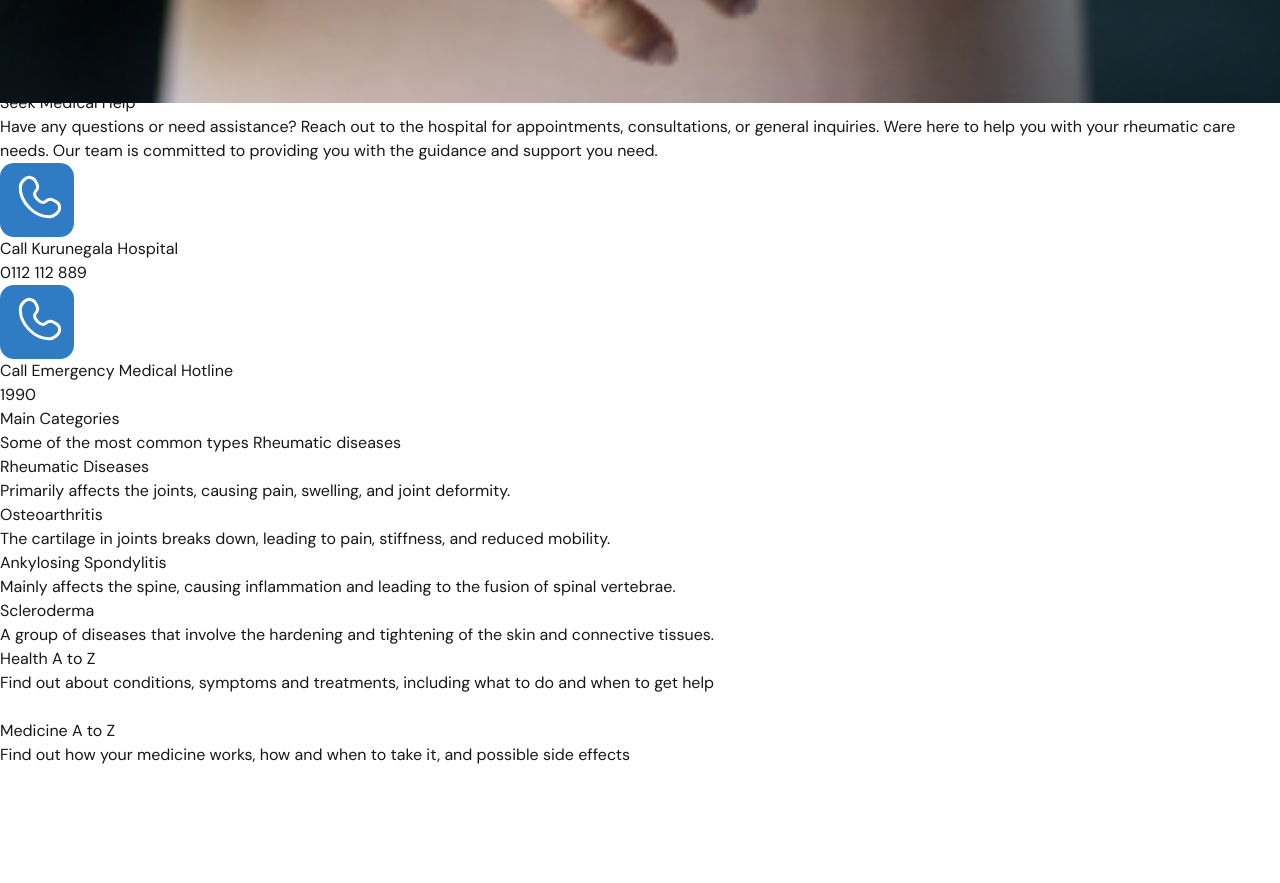
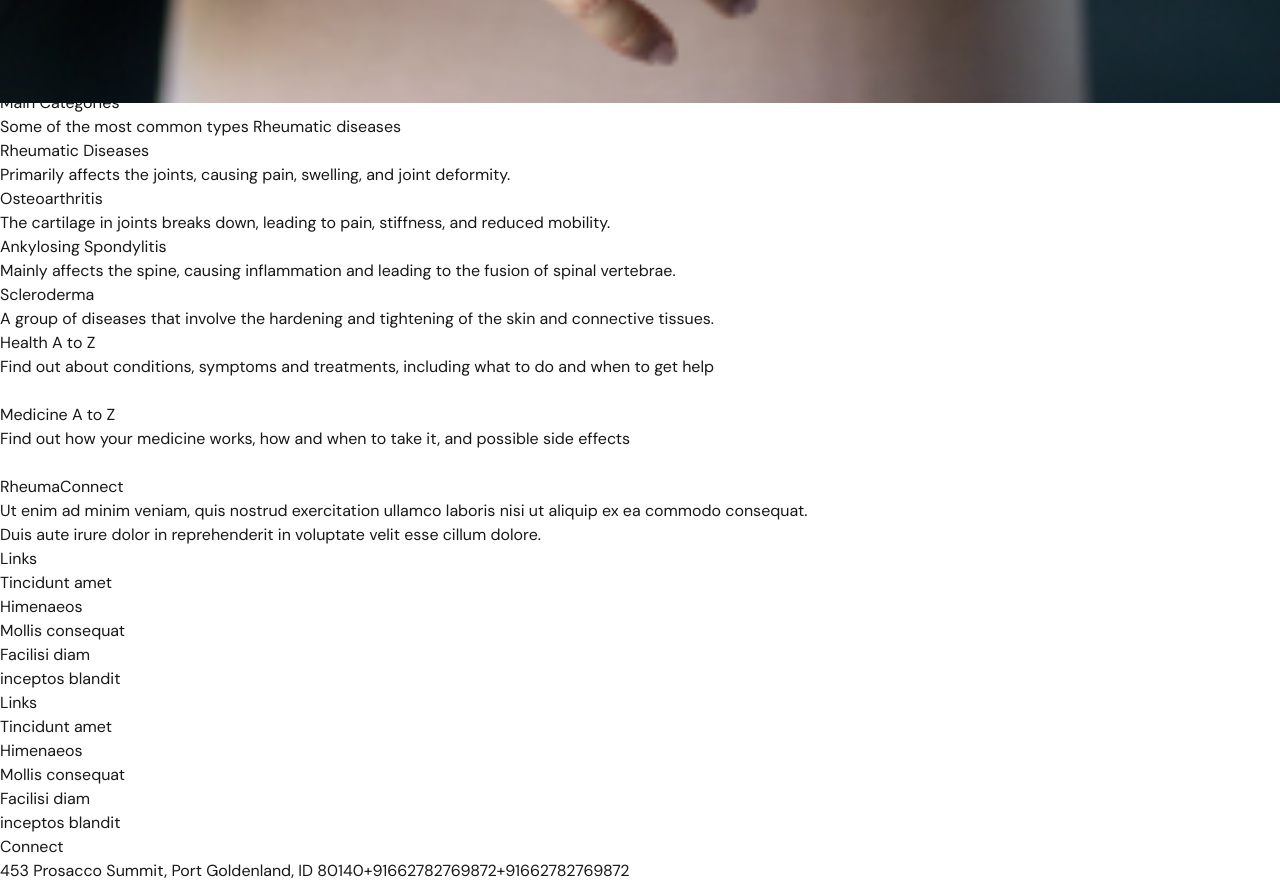
Before and after one commit to sliitsesc/rheumaconnect-fe, a Next.js app: page / in a window 1280 px wide. Shown: the part 697-1580 px from the top of the page. Before the commit the page ends 1488 px from the top, so only its background shows below. Built offline with nearby package versions, Linux system fonts and the light colour scheme.

Commit message:
Contents of footer

```diff
--- /dev/null
+++ b/src/app/components/Footer.jsx
@@ -0,0 +1,38 @@
+import React from "react";
+
+const Footer = () => {
+  return (
+    <>
+      <h3>RheumaConnect</h3>
+      <p>
+        Ut enim ad minim veniam, quis nostrud exercitation ullamco laboris nisi
+        ut aliquip ex ea commodo consequat.
+        <br />
+        Duis aute irure dolor in reprehenderit in voluptate velit esse cillum
+        dolore.{" "}
+      </p>
+      <h3>Links</h3>
+      <ul>
+        <li>Tincidunt amet</li>
+        <li>Himenaeos</li>
+        <li>Mollis consequat</li>
+        <li>Facilisi diam</li>
+        <li>inceptos blandit</li>
+      </ul>
+      <h3>Links</h3>
+      <ul>
+        <li>Tincidunt amet</li>
+        <li>Himenaeos</li>
+        <li>Mollis consequat</li>
+        <li>Facilisi diam</li>
+        <li>inceptos blandit</li>
+      </ul>
+      <h3>Connect</h3>
+      <span>453 Prosacco Summit, Port Goldenland, ID 80140</span>
+      <span>+91662782769872</span>
+      <span>+91662782769872</span>
+    </>
+  );
+};
+
+export default Footer;
--- a/src/app/page.tsx
+++ b/src/app/page.tsx
@@ -3,8 +3,9 @@ import CardsSection from "./components/CardsSection";
 import AZCards from "@/app/components/AZCards";
 import translations from "@/app/data/translations.json";
 import { Translations } from "@/app/types";
-import ContactCard from "./components/ContactCard";
+// import ContactCard from "./components/ContactCard";
 import MainCategorySection from "./components/MainCategorySection";
+import Footer from "./components/Footer";
 const translationsData: Translations = translations;
 
 export default function Home() {
@@ -12,9 +13,10 @@ export default function Home() {
     <div>
       <HeroSection selectedLang="en" />
       <CardsSection />
-      <ContactCard />
+      {/* <ContactCard /> */}
       <MainCategorySection />
       <AZCards azCards={translationsData["en"]["az-cards"]} />
+      <Footer />
     </div>
   );
 }
```
